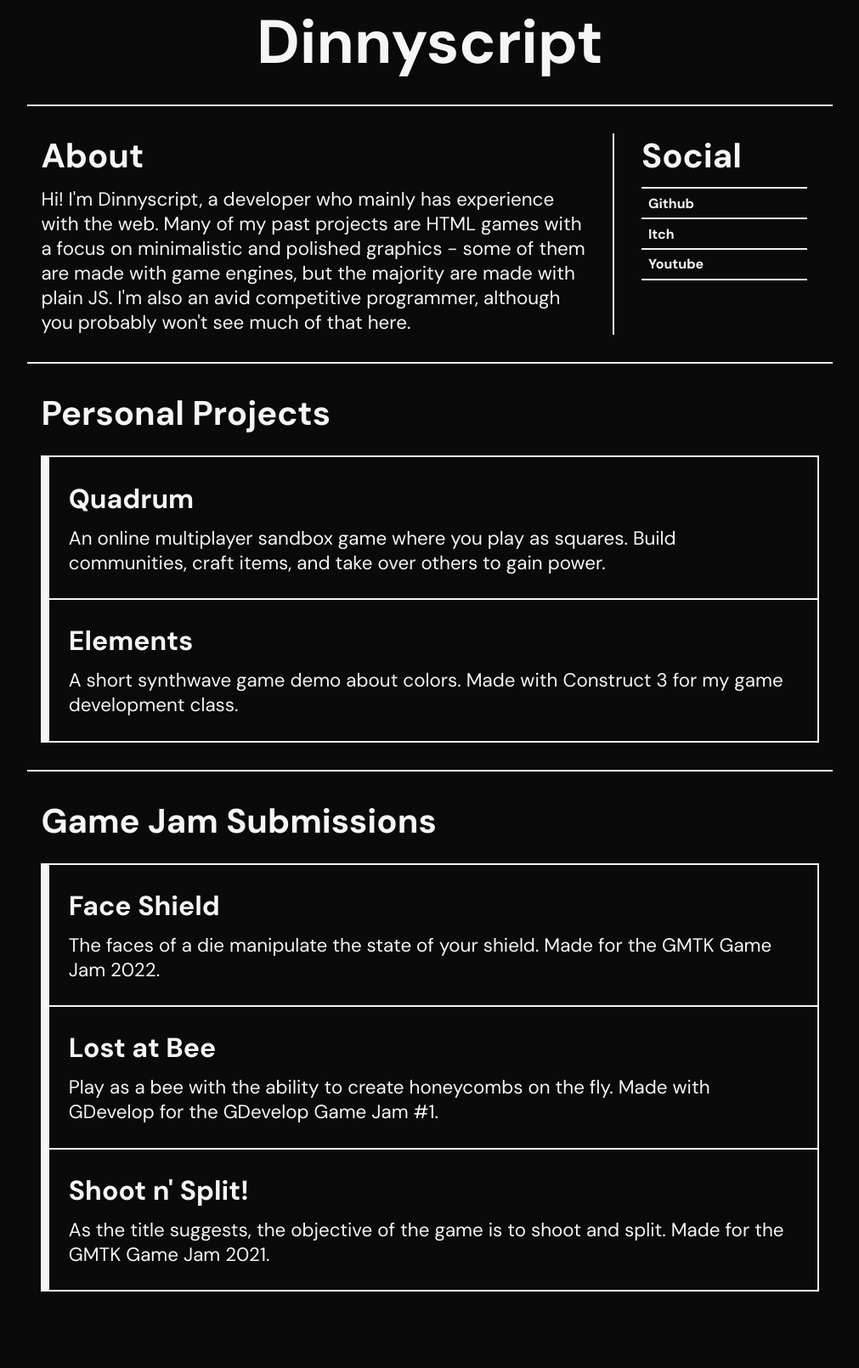
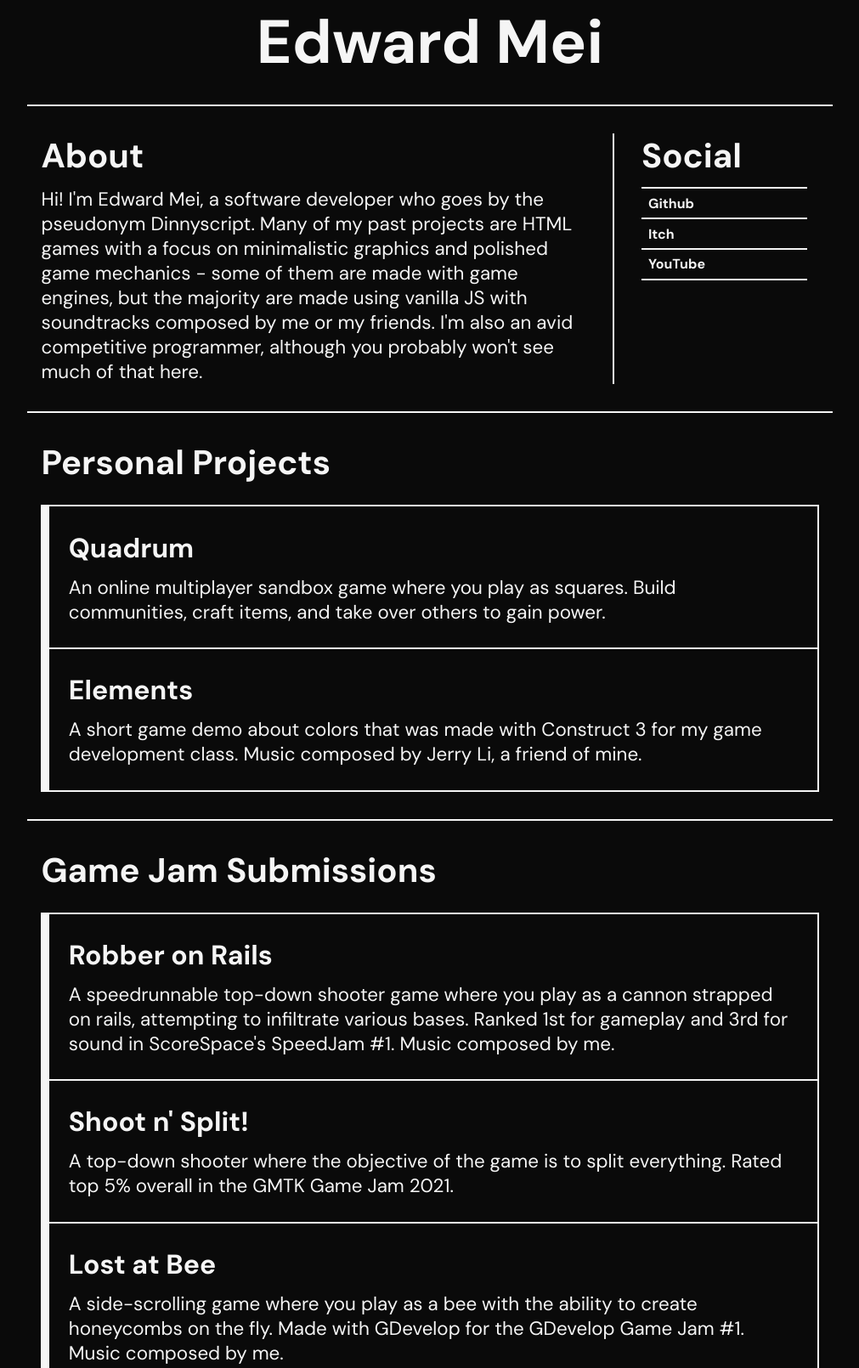
Before and after one commit to dinnyscript/dinnyscript.github.io, a plain HTML site: page index.html in a window 1280 px wide. Shown: the part 77-1687 px from the top of the page at 85% size, without its empty margins (134-1145 px from the left). Before the commit the page ends 1629 px from the top, so only its background shows below. Drawn offline with Linux system fonts and the light colour scheme.

Commit message:
Add new projects, revise profile description

```diff
--- a/index.html
+++ b/index.html
@@ -2,19 +2,21 @@
     <head>
         <link rel="preconnect" href="https://fonts.googleapis.com"><link rel="preconnect" href="https://fonts.gstatic.com" crossorigin><link href="https://fonts.googleapis.com/css2?family=DM+Sans:wght@400;500;700&display=swap" rel="stylesheet">
         <link href="style.css" rel="stylesheet" type="text/css"/>
+        <title>Dinnyscript</title>
     </head>
     <body>
         <div class="main">
-            <div class="title">Dinnyscript</div>
+            <div class="title">Edward Mei</div>
             <div class="section">
                 <div style="width: 70%;">
                     <div class="heading1">
                         About
                     </div>
                     <div class="content">
-                        Hi! I'm Dinnyscript, a developer who mainly has experience with the web.
-                        Many of my past projects are HTML games with a focus on minimalistic and polished graphics -
-                        some of them are made with game engines, but the majority are made with plain JS.
+                        Hi! I'm Edward Mei, a software developer who goes by the pseudonym Dinnyscript.
+                        Many of my past projects are HTML games with a focus on minimalistic graphics and polished game mechanics -
+                        some of them are made with game engines, but the majority are made using vanilla JS with
+                        soundtracks composed by me or my friends.
                         I'm also an avid competitive programmer, although you probably won't see much of that here.
                     </div>
                 </div>
@@ -24,8 +26,8 @@
                     </div>
                     <div class="accounts">
                         <a class="accountlink" target="_blank" href="https://github.com/dinnyscript">Github</a>
-                        <a class="accountlink" target="_blank" href="https://dinnyscript.itch.io/">Itch</a>
-                        <a class="accountlink" target="_blank" href="https://www.youtube.com/@dinnyscript">Youtube</a>
+                        <a class="accountlink" target="_blank" href="https://dinyny.itch.io/">Itch</a>
+                        <a class="accountlink" target="_blank" href="https://www.youtube.com/@dinnyscript">YouTube</a>
                     </div>
                 </div>
             </div>
@@ -45,7 +47,7 @@
                         <a class="projectlink" target="_blank" href="https://elementsdemo.dinnyscript.repl.co/" id="Elements">
                             <div class="heading2">Elements</div>
                             <div class="content">
-                                A short synthwave game demo about colors. Made with Construct 3 for my game development class.
+                                A short game demo about colors that was made with Construct 3 for my game development class. Music composed by Jerry Li, a friend of mine.
                             </div>
                         </a>
                     </div>
@@ -57,22 +59,31 @@
                         Game Jam Submissions
                     </div>
                     <div class="projects">
-                        <a class="projectlink" target="_blank" href="https://dinyny.itch.io/face-swap" id="Face Shield">
+                        <a class="projectlink" target="_blank" href="https://itch.io/jam/speedjam1/rate/1935945" id="Robber on Rails">
+                            <div class="heading2">Robber on Rails</div>
+                            <div class="content">
+                                A speedrunnable top-down shooter game where you play as a cannon strapped on rails, attempting to infiltrate various bases.
+                                Ranked 1st for gameplay and 3rd for sound in ScoreSpace's SpeedJam #1. Music composed by me.
+                            </div>
+                        </a>
+                        <a class="projectlink" target="_blank" href="https://itch.io/jam/gmtk-2021/rate/1079324" id="Shoot n' Split!">
+                            <div class="heading2">Shoot n' Split!</div>
+                            <div class="content">
+                                A top-down shooter where the objective of the game is to split everything. Rated top 5% overall in the GMTK Game Jam 2021.
+                            </div>
+                        </a>
+                        <a class="projectlink" target="_blank" href="https://itch.io/jam/gdevelop-game-jam-1/rate/1409916" id="Lost at Bee">
+                            <div class="heading2">Lost at Bee</div>
+                            <div class="content">
+                                A side-scrolling game where you play as a bee with the ability to create honeycombs on the fly. Made with GDevelop for the GDevelop Game Jam #1. Music composed by me.
+                            </div>
+                        </a>
+                        <a class="projectlink" target="_blank" href="https://itch.io/jam/gmtk-jam-2022/rate/1624698" id="Face Shield">
                             <div class="heading2">Face Shield</div>
                             <div class="content">
-                                The faces of a die manipulate the state of your shield. Made for the GMTK Game Jam 2022.
-                            </div>
-                        </a>
-                        <a class="projectlink" target="_blank" href="https://dinyny.itch.io/lost-at-bee" id="Lost at Bee">
-                            <div class="heading2">Lost at Bee</div>
-                            <div class="content">
-                                Play as a bee with the ability to create honeycombs on the fly. Made with GDevelop for the GDevelop Game Jam #1.
-                            </div>
-                        </a>
-                        <a class="projectlink" target="_blank" href="https://dinyny.itch.io/shootnsplit" id="Shoot n' Split!">
-                            <div class="heading2">Shoot n' Split!</div>
-                            <div class="content">
-                                As the title suggests, the objective of the game is to shoot and split. Made for the GMTK Game Jam 2021.
+                                A bullet hell game where the faces of a die manipulate the state of your shield. Made for the GMTK Game Jam 2022.
+                                Note: the game isn't the most playable in terms of difficulty and learning curve;
+                                it's more of a technical trophy as one of the first complete projects I made with WebGL.
                             </div>
                         </a>
                     </div>
```
